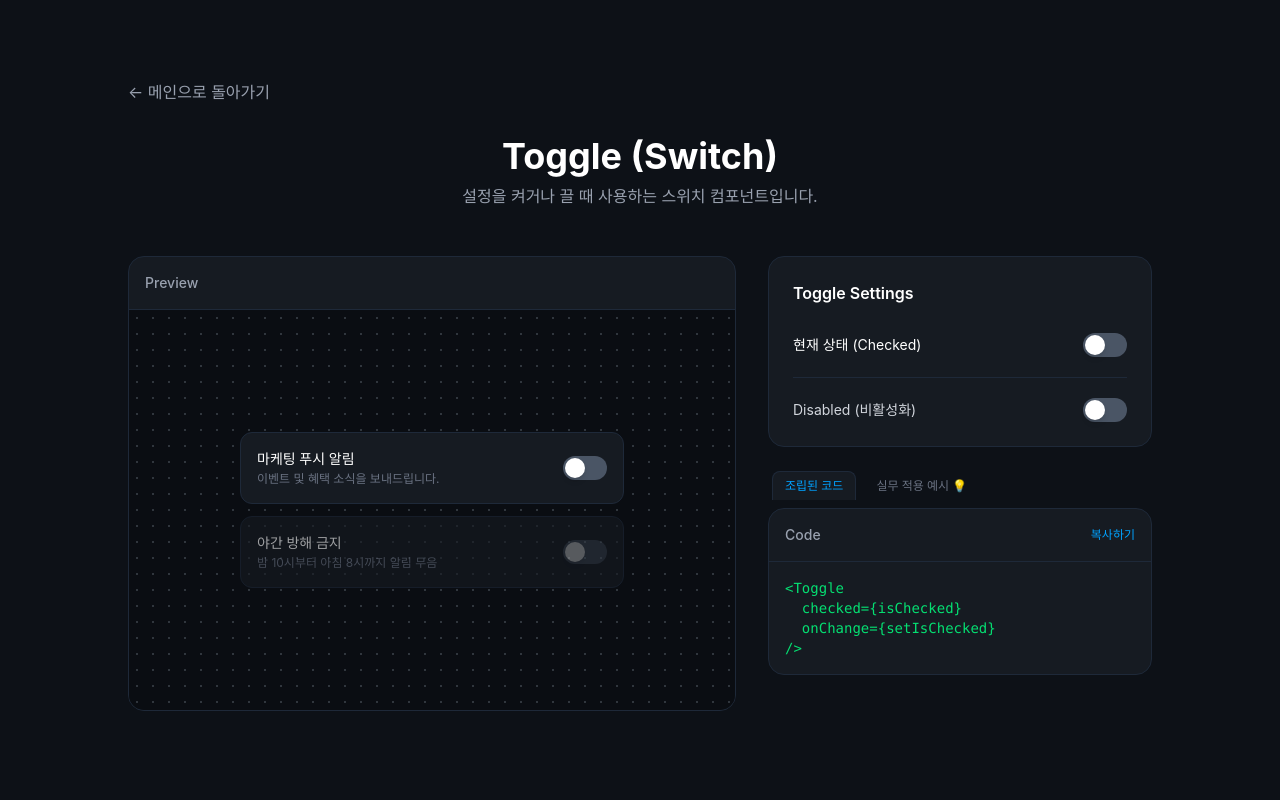
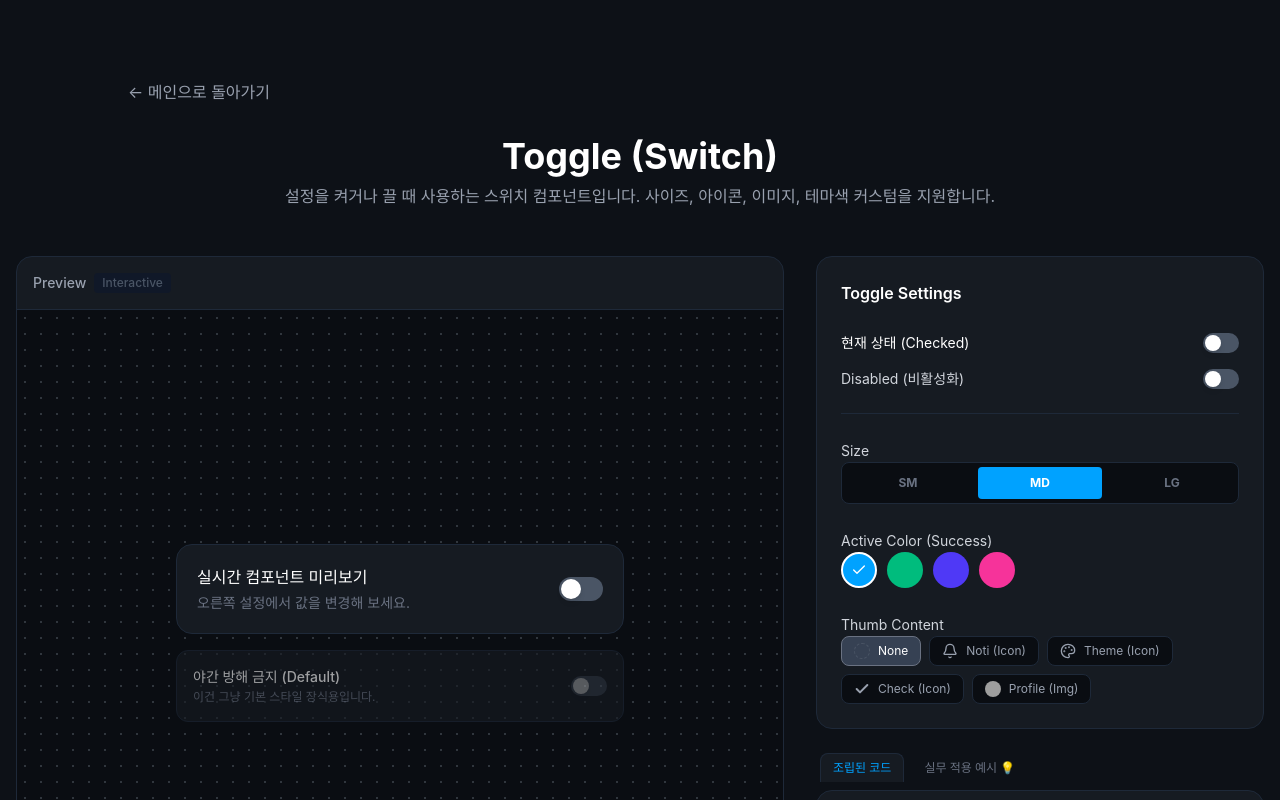
Before and after one commit to bjw9415-oss/jun-UI, a React (Vite) app: page /Toggle in a window 1280 px wide. Shown: the top 800 px of the page. Built offline with nearby package versions, Linux system fonts and the light colour scheme; grey boxes are pictures that could not be loaded.

Commit message:
feat: Full customization support for Toggle components (Size, Color, Icon) and Playground enhancements

```diff
--- a/src/components/Toggle.tsx
+++ b/src/components/Toggle.tsx
@@ -1,45 +1,132 @@
-import { forwardRef, type ButtonHTMLAttributes } from "react";
+import {
+  forwardRef,
+  useState,
+  type ButtonHTMLAttributes,
+  type ReactNode,
+} from "react";
 import { cn } from "../shared/lib/utils";
 
 export interface ToggleProps extends Omit<
   ButtonHTMLAttributes<HTMLButtonElement>,
   "onChange"
 > {
-  checked: boolean;
-  onChange: (checked: boolean) => void;
+  checked?: boolean;
+  defaultChecked?: boolean;
+  onChange?: (checked: boolean) => void;
+  name?: string;
+  value?: string;
+
+  // 커스텀 옵션들
+  size?: "sm" | "md" | "lg";
+  activeColor?: string; // 켜졌을 때의 배경색 (Tailwind 클래스)
+  thumbIcon?: ReactNode; // 손잡이 안의 아이콘 (Lucide 등)
+  thumbImage?: string; // 손잡이 안의 이미지 URL
 }
 
 const Toggle = forwardRef<HTMLButtonElement, ToggleProps>(
-  ({ className, checked, onChange, disabled, ...props }, ref) => {
+  (
+    {
+      className,
+      checked: controlledChecked,
+      defaultChecked = false,
+      onChange,
+      disabled,
+      name,
+      value = "on",
+      size = "md",
+      activeColor = "bg-[#00a2ff]", // 기본 파란색 유지
+      thumbIcon,
+      thumbImage,
+      ...props
+    },
+    ref,
+  ) => {
+    const isControlled = controlledChecked !== undefined;
+    const [internalChecked, setInternalChecked] = useState(defaultChecked);
+    const isChecked = isControlled ? controlledChecked : internalChecked;
+
+    const handleClick = () => {
+      if (disabled) return;
+      const newValue = !isChecked;
+      if (!isControlled) setInternalChecked(newValue);
+      onChange?.(newValue);
+    };
+
+    // 사이즈별 설정 (트랙 크기, 썸 크기, 이동 거리)
+    const sizeConfig = {
+      sm: { track: "h-5 w-9", thumb: "h-4 w-4", translate: "translate-x-4" },
+      md: { track: "h-6 w-11", thumb: "h-5 w-5", translate: "translate-x-5" },
+      lg: { track: "h-8 w-14", thumb: "h-7 w-7", translate: "translate-x-6" },
+    };
+
+    const currentSize = sizeConfig[size];
+
     return (
+      <>
         <button
           type="button"
           role="switch"
-        aria-checked={checked}
+          aria-checked={isChecked}
           disabled={disabled}
-        onClick={() => onChange(!checked)}
+          onClick={handleClick}
           ref={ref}
           className={cn(
-          // 배경 트랙(Track) 기본 스타일
-          "relative inline-flex h-6 w-11 shrink-0 cursor-pointer items-center rounded-full border-2 border-transparent transition-colors duration-200 ease-in-out outline-none",
-          // 켜졌을 때 파란색, 꺼졌을 때 어두운 회색
-          checked ? "bg-[#00a2ff]" : "bg-gray-600",
-          // 포커스 & 비활성화 스타일
-          "focus-visible:ring-2 focus-visible:ring-[#00a2ff] focus-visible:ring-offset-2 focus-visible:ring-offset-[#0d1117]",
+            "relative inline-flex shrink-0 cursor-pointer items-center rounded-full border-2 border-transparent transition-colors duration-200 ease-in-out outline-none",
+            currentSize.track,
+            isChecked ? activeColor : "bg-gray-600", // 커스텀 색상 적용
+            "focus-visible:ring-2 focus-visible:ring-offset-2 focus-visible:ring-offset-[#0d1117]",
+            isChecked
+              ? "focus-visible:ring-[#00a2ff]"
+              : "focus-visible:ring-gray-400",
             "disabled:cursor-not-allowed disabled:opacity-50",
             className,
           )}
           {...props}
         >
           <span
-          // 스위치 동그라미(Thumb) 스타일
             className={cn(
-            "pointer-events-none inline-block h-5 w-5 transform rounded-full bg-white shadow-md ring-0 transition duration-200 ease-in-out",
-            // 켜지면 오른쪽으로 20px 이동, 꺼지면 제자리(0px)
-            checked ? "translate-x-5" : "translate-x-0",
+              "pointer-events-none flex items-center justify-center transform rounded-full bg-white shadow-md ring-0 transition duration-200 ease-in-out overflow-hidden",
+              currentSize.thumb,
+              isChecked ? currentSize.translate : "translate-x-0",
             )}
+          >
+            {/*  이미지나 아이콘 렌더링 로직 */}
+            {thumbImage ? (
+              <img
+                src={thumbImage}
+                alt=""
+                className="h-full w-full object-cover"
               />
+            ) : thumbIcon ? (
+              <span
+                className={cn(
+                  "flex items-center justify-center transition-colors duration-200",
+                  isChecked ? "text-[#00a2ff]" : "text-gray-400", // 켜지면 테마색, 꺼지면 회색
+                  size === "sm"
+                    ? "scale-50"
+                    : size === "md"
+                      ? "scale-75"
+                      : "scale-100",
+                )}
+              >
+                {thumbIcon}
+              </span>
+            ) : null}
+          </span>
         </button>
+
+        <input
+          type="checkbox"
+          aria-hidden="true"
+          className="sr-only"
+          name={name}
+          value={value}
+          checked={isChecked}
+          disabled={disabled}
+          tabIndex={-1}
+          readOnly
+        />
+      </>
     );
   },
 );
--- a/src/pages/TogglePage.tsx
+++ b/src/pages/TogglePage.tsx
@@ -1,29 +1,99 @@
-import { useState } from "react";
-import Toggle from "../components/Toggle";
-import PageHeader from "../components/PageHeader";
-import CodeViewer from "../components/CodeViewer";
+import { useState, type ReactNode } from "react";
+import { Moon, Sun, Bell, Check, Palette } from "lucide-react"; // 아이콘 추가
+import Toggle, { type ToggleProps } from "../components/Toggle"; // 경로 확인 필요
+import PageHeader from "../components/PageHeader"; // 기존 컴포넌트
+import CodeViewer from "../components/CodeViewer"; // 기존 컴포넌트
 
 type CodeTabType = "component" | "usage";
 
+//  색상 테마 옵션 정의
+const COLOR_OPTIONS = [
+  {
+    name: "Default Blue",
+    class: "bg-[#00a2ff]",
+    ring: "focus-visible:ring-[#00a2ff]",
+  },
+  {
+    name: "Emerald",
+    class: "bg-emerald-500",
+    ring: "focus-visible:ring-emerald-500",
+  },
+  {
+    name: "Indigo",
+    class: "bg-indigo-600",
+    ring: "focus-visible:ring-indigo-600",
+  },
+  { name: "Pink", class: "bg-pink-500", ring: "focus-visible:ring-pink-500" },
+];
+
+//  아이콘/이미지 옵션 정의
+const THUMB_CONTENT_OPTIONS: {
+  name: string;
+  icon?: ReactNode;
+  image?: string;
+}[] = [
+  { name: "None", icon: null },
+  { name: "Noti (Icon)", icon: <Bell /> },
+  { name: "Theme (Icon)", icon: <Sun /> }, // 켜지면 Moon으로 동적 변경 예정
+  { name: "Check (Icon)", icon: <Check strokeWidth={3} /> },
+  { name: "Profile (Img)", image: "https://cataas.com/cat?width=100" }, // 귀여운 고양이
+];
+
 export default function TogglePage() {
+  // 1. 기본 상태 관리
   const [isChecked, setIsChecked] = useState(false);
   const [isDisabled, setIsDisabled] = useState(false);
 
+  // 🌟 2. 커스텀 속성 상태 추가
+  const [size, setSize] = useState<Required<ToggleProps>["size"]>("md");
+  const [selectedColor, setSelectedColor] = useState(COLOR_OPTIONS[0]);
+  const [selectedThumb, setSelectedThumb] = useState(THUMB_CONTENT_OPTIONS[0]);
+
   const [codeTab, setCodeTab] = useState<CodeTabType>("component");
 
-  // 조립된 껍데기 코드
-  const disabledCode = isDisabled ? `\n  disabled` : "";
+  // 🎭 테마 아이콘 동적 처리 (체크 상태에 따라 Sun <-> Moon)
+  const getDynamicThumbIcon = () => {
+    if (selectedThumb.name === "Theme (Icon)") {
+      return isChecked ? <Moon fill="currentColor" /> : <Sun />;
+    }
+    return selectedThumb.icon;
+  };
+
+  const dynamicIcon = getDynamicThumbIcon();
+
+  // 💻 3. 동적 코드 생성 로직 고도화
+
+  // Prop 문자열 조립 (값이 기본값과 다를 때만 추가)
+  const sizePropStr = size !== "md" ? `\n  size="${size}"` : "";
+  const colorPropStr =
+    selectedColor.name !== "Default Blue"
+      ? `\n  activeColor="${selectedColor.class}"`
+      : "";
+  const disabledPropStr = isDisabled ? `\n  disabled` : "";
+
+  // 아이콘/이미지 Prop 문자열 처리
+  let thumbPropStr = "";
+  if (selectedThumb.image) {
+    thumbPropStr = `\n  thumbImage="${selectedThumb.image}"`;
+  } else if (selectedThumb.name === "Theme (Icon)") {
+    thumbPropStr = `\n  thumbIcon={isChecked ? <Moon fill="currentColor" /> : <Sun />}`;
+  } else if (selectedThumb.icon) {
+    thumbPropStr = `\n  thumbIcon={${selectedThumb.name.split(" ")[0]}}`; // 간략화
+  }
+
+  // 최종 조립된 컴포넌트 코드
   const generatedCode = `<Toggle
   checked={isChecked}
-  onChange={setIsChecked}${disabledCode}
+  onChange={setIsChecked}${sizePropStr}${colorPropStr}${thumbPropStr}${disabledPropStr}
 />`;
 
-  //  설정에 따라 진화하는 실무 적용 예시 코드
+  // 💡 설정에 따라 진화하는 실무 적용 예시 코드
   const pushValidationStr = isDisabled
     ? `// 관리자에 의해 알림 설정이 비활성화되었습니다.`
     : `// 서버에 알림 설정 값을 전송하는 로직이 들어갑니다.\n    console.log("알림 설정 변경:", newChecked);`;
 
   const usageExampleCode = `import { useState } from 'react';
+import { Bell, Sun, Moon, Check } from 'lucide-react'; // 필요한 아이콘만
 import Toggle from '../components/Toggle';
 
 export default function NotificationSettings() {
@@ -43,7 +113,7 @@ export default function NotificationSettings() {
 
       <Toggle
         checked={pushEnabled}
-        onChange={handleToggle}${disabledCode}
+        onChange={handleToggle}${sizePropStr}${colorPropStr}${thumbPropStr}${disabledPropStr}
       />
     </div>
   );
@@ -53,75 +123,162 @@ export default function NotificationSettings() {
     <div className="min-h-screen bg-[#0d1117] flex flex-col items-center py-20 px-4">
       <PageHeader
         title="Toggle (Switch)"
-        description="설정을 켜거나 끌 때 사용하는 스위치 컴포넌트입니다."
+        description="설정을 켜거나 끌 때 사용하는 스위치 컴포넌트입니다. 사이즈, 아이콘, 이미지, 테마색 커스텀을 지원합니다."
       />
 
-      <div className="w-full max-w-5xl flex flex-col lg:flex-row gap-8">
-        {/* 왼쪽: 미리보기(Preview) 패널 */}
+      <div className="w-full max-w-7xl flex flex-col lg:flex-row gap-8">
         {/* 왼쪽: 미리보기(Preview) 패널 */}
         <div className="flex-1 bg-[#161b22] rounded-2xl border border-gray-800 flex flex-col overflow-hidden">
-          <div className="p-4 border-b border-gray-800 text-sm text-gray-400 font-medium">
+          <div className="p-4 border-b border-gray-800 text-sm text-gray-400 font-medium flex items-center gap-2">
             Preview
+            <span className="text-xs text-gray-600 bg-gray-900 px-2 py-0.5 rounded">
+              Interactive
+            </span>
           </div>
-          <div className="flex-1 flex items-center justify-center p-10 min-h-100 bg-[#0a0d12] bg-[radial-gradient(#30363d_1px,transparent_1px)] bg-size-[16px_16px] overflow-auto">
-            <div className="flex flex-col gap-3 w-full max-w-sm">
-              {/* 1. 우리가 조종판으로 조작하는 메인 토글 */}
-              <div className="flex items-center justify-between p-4 bg-[#161b22] border border-gray-800 rounded-xl transition-colors hover:border-gray-700">
-                <div className="flex flex-col gap-0.5">
-                  <span className="text-white font-medium text-sm">
-                    마케팅 푸시 알림
+          <div className="flex-1 flex items-center justify-center p-10 min-h-75 bg-[#0a0d12] bg-[radial-gradient(#30363d_1px,transparent_1px)] bg-size-[16px_16px] overflow-auto">
+            <div className="flex flex-col gap-4 w-full max-w-md">
+              {/*  조종판으로 조작하는 메인 토글 */}
+              <div className="flex items-center justify-between p-5 bg-[#161b22] border border-gray-800 rounded-2xl transition-colors hover:border-gray-700">
+                <div className="flex flex-col gap-1">
+                  <span className="text-white font-medium text-base">
+                    실시간 컴포넌트 미리보기
                   </span>
-                  <span className="text-xs text-gray-500">
-                    이벤트 및 혜택 소식을 보내드립니다.
+                  <span className="text-sm text-gray-500">
+                    오른쪽 설정에서 값을 변경해 보세요.
                   </span>
                 </div>
+                {/*  Toggle 적용 */}
                 <Toggle
                   checked={isChecked}
                   onChange={setIsChecked}
                   disabled={isDisabled}
+                  size={size}
+                  activeColor={selectedColor.class}
+                  thumbIcon={dynamicIcon}
+                  thumbImage={selectedThumb.image}
+                  className={selectedColor.ring} // 포커스 링 색상도 맞춰주는 센스
                 />
               </div>
 
-              {/* 2. 장식을 위한 가짜 토글 (설정 메뉴 느낌 내기) */}
+              {/* 장식을 위한 가짜 토글 (설정 메뉴 느낌 내기) */}
               <div className="flex items-center justify-between p-4 bg-[#161b22] border border-gray-800 rounded-xl opacity-60">
                 <div className="flex flex-col gap-0.5">
                   <span className="text-white font-medium text-sm">
-                    야간 방해 금지
+                    야간 방해 금지 (Default)
                   </span>
                   <span className="text-xs text-gray-500">
-                    밤 10시부터 아침 8시까지 알림 무음
+                    이건 그냥 기본 스타일 장식용입니다.
                   </span>
                 </div>
-                {/* 이건 그냥 장식용이라 동작하지 않습니다 */}
-                <Toggle checked={false} onChange={() => {}} disabled />
+                <Toggle
+                  checked={false}
+                  onChange={() => {}}
+                  disabled
+                  size="sm"
+                />
               </div>
             </div>
           </div>
         </div>
 
         {/* 오른쪽: 조종판(Controls) 및 코드 뷰어 패널 */}
-        <div className="w-full lg:w-96 flex flex-col gap-6">
-          <div className="bg-[#161b22] p-6 rounded-2xl border border-gray-800 flex flex-col gap-5">
-            <h3 className="text-white font-semibold mb-2">Toggle Settings</h3>
+        <div className="w-full lg:w-md flex flex-col gap-6">
+          <div className="bg-[#161b22] p-6 rounded-2xl border border-gray-800 flex flex-col gap-6">
+            <h3 className="text-white font-semibold mb-1">Toggle Settings</h3>
 
+            {/* 조종판 섹션 1: 기본 상태 */}
             <div className="flex flex-col gap-4">
-              {/* 토글 컴포넌트 자신을 조작하는 마더-토글(?) */}
               <label className="flex items-center justify-between cursor-pointer">
                 <span className="text-white text-sm">현재 상태 (Checked)</span>
-                <Toggle checked={isChecked} onChange={setIsChecked} />
+                <Toggle checked={isChecked} onChange={setIsChecked} size="sm" />
               </label>
-
-              <div className="border-t border-gray-800 my-1"></div>
-
               <label className="flex items-center justify-between cursor-pointer">
                 <span className="text-gray-300 text-sm">
                   Disabled (비활성화)
                 </span>
-                <Toggle checked={isDisabled} onChange={setIsDisabled} />
+                <Toggle
+                  checked={isDisabled}
+                  onChange={setIsDisabled}
+                  size="sm"
+                  activeColor="bg-gray-400"
+                />
               </label>
+            </div>
+
+            <div className="border-t border-gray-800"></div>
+
+            {/* 조종판 섹션 2: 사이즈 (Segmented Control 느낌) */}
+            <div className="space-y-3">
+              <label className="text-sm text-gray-300">Size</label>
+              <div className="grid grid-cols-3 gap-2 bg-[#0a0d12] p-1 rounded-lg border border-gray-800">
+                {(["sm", "md", "lg"] as const).map((s) => (
+                  <button
+                    key={s}
+                    onClick={() => setSize(s)}
+                    className={`text-xs uppercase font-bold py-2 rounded ${size === s ? "bg-[#00a2ff] text-white" : "text-gray-500 hover:text-gray-300"}`}
+                  >
+                    {s}
+                  </button>
+                ))}
+              </div>
+            </div>
+
+            {/* 조종판 섹션 3: 색상 테마 */}
+            <div className="space-y-3">
+              <label className="text-sm text-gray-300">
+                Active Color (Success)
+              </label>
+              <div className="flex flex-wrap gap-2.5">
+                {COLOR_OPTIONS.map((color) => (
+                  <button
+                    key={color.name}
+                    onClick={() => setSelectedColor(color)}
+                    title={color.name}
+                    className={`w-9 h-9 rounded-full ${color.class} flex items-center justify-center border-2 transition ${selectedColor.name === color.name ? "border-white" : "border-transparent hover:border-gray-500"}`}
+                  >
+                    {selectedColor.name === color.name && (
+                      <Check size={16} className="text-white" />
+                    )}
+                  </button>
+                ))}
+              </div>
+            </div>
+
+            {/*조종판 섹션 4: 손잡이 내부 (아이콘/이미지) */}
+            <div className="space-y-3">
+              <label className="text-sm text-gray-300">Thumb Content</label>
+              <div className="flex flex-wrap gap-2">
+                {THUMB_CONTENT_OPTIONS.map((option) => (
+                  <button
+                    key={option.name}
+                    onClick={() => setSelectedThumb(option)}
+                    className={`flex items-center gap-2 px-3 py-1.5 border rounded-lg text-xs transition ${selectedThumb.name === option.name ? "bg-gray-700 border-gray-500 text-white" : "bg-[#0a0d12] border-gray-800 text-gray-400 hover:border-gray-600 hover:text-gray-300"}`}
+                  >
+                    {option.image ? (
+                      <img
+                        src={option.image}
+                        alt=""
+                        className="w-4 h-4 rounded-full object-cover"
+                      />
+                    ) : option.icon ? (
+                      <span className="w-4 h-4 [&>svg]:w-4 [&>svg]:h-4">
+                        {option.name === "Theme (Icon)" ? (
+                          <Palette />
+                        ) : (
+                          option.icon
+                        )}
+                      </span>
+                    ) : (
+                      <span className="w-4 h-4 border border-dashed border-gray-600 rounded-full" />
+                    )}
+                    {option.name}
+                  </button>
+                ))}
+              </div>
             </div>
           </div>
 
+          {/* 코드 뷰어 패널 (기존 유지) */}
           <div className="flex flex-col gap-2">
             <div className="flex gap-2 px-1">
               <button
```
Lines whose indentation alone changed are shown as unchanged.
